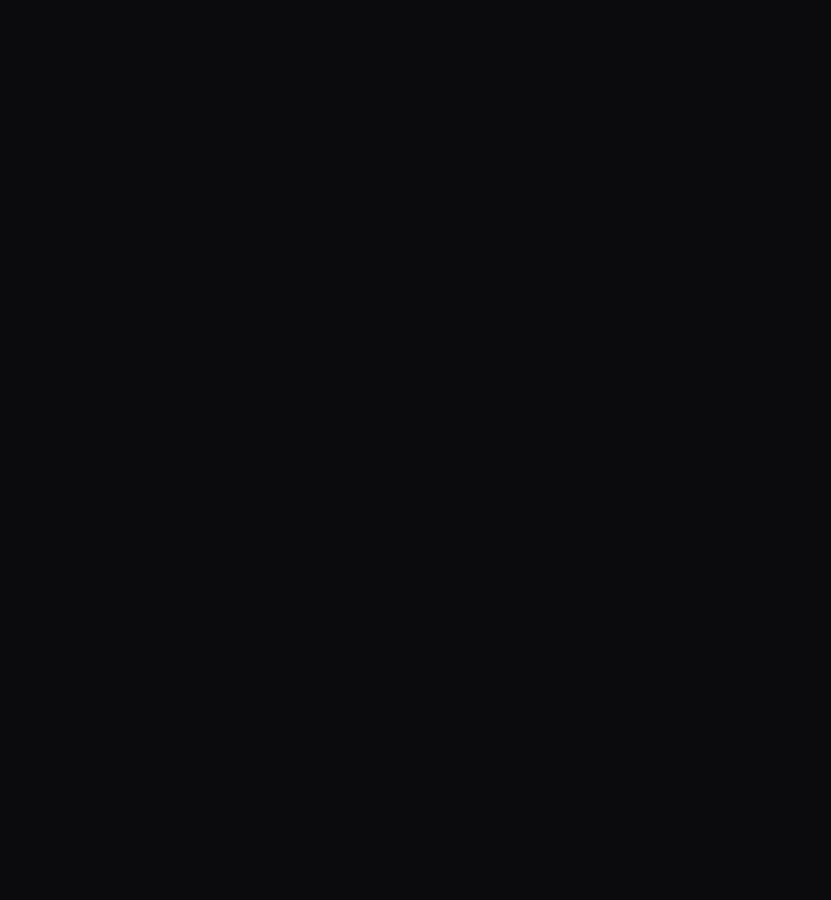
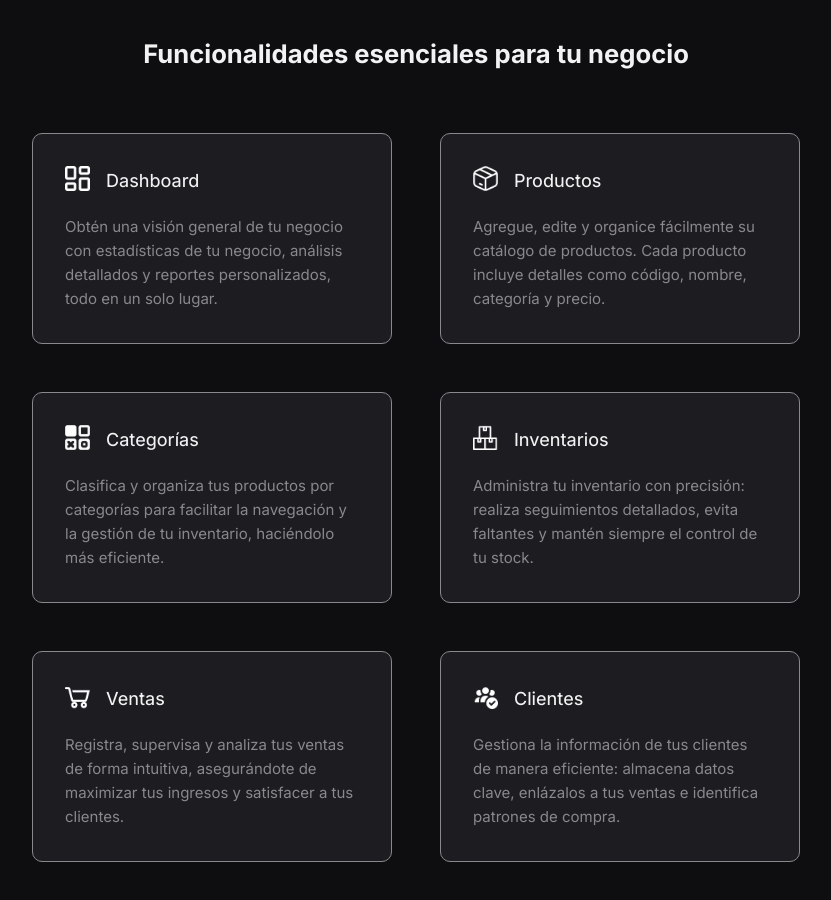
Before and after one commit to FazeElian/stockflow, a React (Create React App) app in the folder client/: page / in a window 1280 px wide. Shown: the part 660-1560 px from the top of the page, without its empty margins (224-1055 px from the left). Before the commit the page ends 800 px from the top, so only its background shows below. Built offline with nearby package versions, Linux system fonts and the light colour scheme; a web font is replaced by a local one.

Commit message:
Addition of app features section with detailed content of each one

```diff
--- a/client/src/assets/css/Global.css
+++ b/client/src/assets/css/Global.css
@@ -47,14 +47,24 @@ a {
         background-color: #0B0B0D;
     }
 
+    /* Black medium */
+    .bg-black-medium {
+        background-color: #0E0E10;
+    }
+
     /* Black light */
-    .black-light {
+    .bg-black-light {
         background-color: #212026;
     }
 
     /* Gray */
     .gray {
         background-color: #89888C;
+    }
+
+    /* Gray dark */
+    .bg-gray-dark {
+        background-color: #1D1C21;
     }
 
     /* White */
--- a/client/src/assets/css/views/IndexView.css
+++ b/client/src/assets/css/views/IndexView.css
@@ -138,6 +138,75 @@
             transition: .3s ease-in;
         }
 
+.app-features {
+    display: flex;
+    width: 100%;
+    height: auto;
+    align-items: center;
+    justify-content: center;
+    padding: 4rem 2rem 4rem;
+    flex-direction: column;
+}
+
+    .app-features h1 {
+        font-size: 1.8rem;
+    }
+
+    .items-app-features {
+        display: flex;
+        width: 100%;
+        height: auto;
+        margin-top: 4rem;
+        align-items: center;
+        justify-content: center;
+        gap: 3rem;
+        flex-wrap: wrap;
+    }
+
+        .item-app-features {
+            display: flex;
+            width: 450px;
+            flex-basis: 450px;
+            height: auto;
+            min-height: 200px;
+            background-color: gray;
+            border-radius: 10px;
+            padding: 2.5rem 2rem 2.5rem;
+            border: 1px solid #89888C;
+            flex-direction: column;
+            cursor: pointer;
+        }
+
+            .top-item-app-features {
+                display: flex;
+                width: 100%;
+                height: auto;
+                align-items: flex-end;
+            }
+
+                .top-item-app-features img {
+                    width: 30px;
+                    height: 30px;
+                }
+
+                .top-item-app-features h2 {
+                    font-size: 22px;
+                    margin-left: 1rem;
+                    font-weight: 450;
+                }
+
+            .btm-item-app-features {
+                display: flex;
+                width: 100%;
+                height: auto;
+                margin-top: 1.5rem;
+            }
+
+                .btm-item-app-features p {
+                    line-height: 24px;
+                    font-size: 16px;
+                }
+
 /* Responsive 1440px */
 @media screen and (max-width: 1440px) {
     .banner-services {
@@ -180,6 +249,33 @@
     .btn-start-now-banner-services {
         padding: 0.8rem 2rem 0.8rem;
     }
+
+    .app-features {
+        padding: 4rem 5rem 4rem;
+    }
+
+    .app-features h1 {
+        font-size: 1.6rem;
+    }
+
+    .item-app-features {
+        width: 360px;
+        flex-basis: 360px;
+        padding: 2rem;
+    }
+
+    .top-item-app-features img {
+        width: 25px;
+        height: 25px;
+    }
+
+    .top-item-app-features h2 {
+        font-size: 18px;
+    }
+
+    .btm-item-app-features p {
+        font-size: 15px;
+    }
 }
 
 /* Responsive 1024px */
@@ -217,6 +313,33 @@
         height: 80px;
         flex-basis: 80px;
     }
+
+    .app-features h1 {
+        font-size: 1.5rem;
+    }
+
+    .items-app-features {
+        gap: 2.5rem;
+    }
+
+    .item-app-features {
+        width: 370px;
+        flex-basis: 370px;
+        padding: 2rem;
+    }
+
+    .top-item-app-features img {
+        width: 22px;
+        height: 22px;
+    }
+
+    .top-item-app-features h2 {
+        font-size: 17px;
+    }
+
+    .btm-item-app-features p {
+        font-size: 14px;
+    }
 }
 
 /* Responsive 768px */
@@ -229,6 +352,24 @@
         width: 75px;
         height: 75px;
         flex-basis: 75px;
+    }
+
+    .app-features {
+        padding: 3.5rem 2rem 4rem;
+    }
+
+    .app-features h1 {
+        text-align: center;
+    }
+
+    .items-app-features {
+        margin-top: 2.5rem;
+    }
+
+    .item-app-features {
+        width: 300px;
+        flex-basis: 300px;
+        padding: 2rem;
     }
 }
 
--- a/client/src/views/IndexView.jsx
+++ b/client/src/views/IndexView.jsx
@@ -140,6 +140,119 @@ const IndexView = () => {
                     Empezar Ahora
                 </motion.a>
             </section>
+            <section className="app-features bg-black-medium font-inter">
+                <h1 className="color-white bg-transparent">Funcionalidades esenciales para tu negocio</h1>
+                <div className="items-app-features bg-transparent">
+                    <motion.div
+                        className="item-app-features bg-gray-dark"
+                        whileHover={{ scale: 1.1 }}
+                        transition={{
+                            duration: .25,
+                        }}
+                    >
+                        <div className="top-item-app-features bg-transparent">
+                            <img src={DashboardIcon} className="bg-transparent" alt="Dashboard" />
+                            <h2 className="color-white bg-transparent">Dashboard</h2>
+                        </div>
+                        <div className="btm-item-app-features bg-transparent">
+                            <p className="color-gray bg-transparent">
+                                Obtén una visión general de tu negocio con estadísticas de tu negocio,
+                                análisis detallados y reportes personalizados, todo en un solo lugar.
+                            </p>
+                        </div>
+                    </motion.div>
+                    <motion.div
+                        className="item-app-features bg-gray-dark"
+                        whileHover={{ scale: 1.1 }}
+                        transition={{
+                            duration: .25,
+                        }}
+                    >
+                        <div className="top-item-app-features bg-transparent">
+                            <img src={ProductsIcon} className="bg-transparent" alt="Productos" />
+                            <h2 className="color-white bg-transparent">Productos</h2>
+                        </div>
+                        <div className="btm-item-app-features bg-transparent">
+                            <p className="color-gray bg-transparent">
+                                Agregue, edite y organice fácilmente su catálogo de productos.
+                                Cada producto incluye detalles como código, nombre, categoría y precio.
+                            </p>
+                        </div>
+                    </motion.div>
+                    <motion.div
+                        className="item-app-features bg-gray-dark"
+                        whileHover={{ scale: 1.1 }}
+                        transition={{
+                            duration: .25,
+                        }}
+                    >
+                        <div className="top-item-app-features bg-transparent">
+                            <img src={CategoriesIcon} className="bg-transparent" alt="Categorías" />
+                            <h2 className="color-white bg-transparent">Categorías</h2>
+                        </div>
+                        <div className="btm-item-app-features bg-transparent">
+                            <p className="color-gray bg-transparent">
+                                Clasifica y organiza tus productos por categorías para facilitar la
+                                navegación y la gestión de tu inventario, haciéndolo más eficiente.
+                            </p>
+                        </div>
+                    </motion.div>
+                    <motion.div
+                        className="item-app-features bg-gray-dark"
+                        whileHover={{ scale: 1.1 }}
+                        transition={{
+                            duration: .25,
+                        }}
+                    >
+                        <div className="top-item-app-features bg-transparent">
+                            <img src={InventoriesIcon} className="bg-transparent" alt="Inventarios" />
+                            <h2 className="color-white bg-transparent">Inventarios</h2>
+                        </div>
+                        <div className="btm-item-app-features bg-transparent">
+                            <p className="color-gray bg-transparent">
+                                Administra tu inventario con precisión: realiza seguimientos detallados,
+                                evita faltantes y mantén siempre el control de tu stock.
+                            </p>
+                        </div>
+                    </motion.div>
+                    <motion.div
+                        className="item-app-features bg-gray-dark"
+                        whileHover={{ scale: 1.1 }}
+                        transition={{
+                            duration: .25,
+                        }}
+                    >
+                        <div className="top-item-app-features bg-transparent">
+                            <img src={SalesIcon} className="bg-transparent" alt="Ventas" />
+                            <h2 className="color-white bg-transparent">Ventas</h2>
+                        </div>
+                        <div className="btm-item-app-features bg-transparent">
+                            <p className="color-gray bg-transparent">
+                                Registra, supervisa y analiza tus ventas de forma intuitiva,
+                                asegurándote de maximizar tus ingresos y satisfacer a tus clientes.
+                            </p>
+                        </div>
+                    </motion.div>
+                    <motion.div
+                        className="item-app-features bg-gray-dark"
+                        whileHover={{ scale: 1.1 }}
+                        transition={{
+                            duration: .25,
+                        }}
+                    >
+                        <div className="top-item-app-features bg-transparent">
+                            <img src={CustomersIcon} className="bg-transparent" alt="Clientes" />
+                            <h2 className="color-white bg-transparent">Clientes</h2>
+                        </div>
+                        <div className="btm-item-app-features bg-transparent">
+                            <p className="color-gray bg-transparent">
+                                Gestiona la información de tus clientes de manera eficiente:
+                                almacena datos clave, enlázalos a tus ventas e identifica patrones de compra.
+                            </p>
+                        </div>
+                    </motion.div>
+                </div>
+            </section>
         </main>
     )
 }
```
